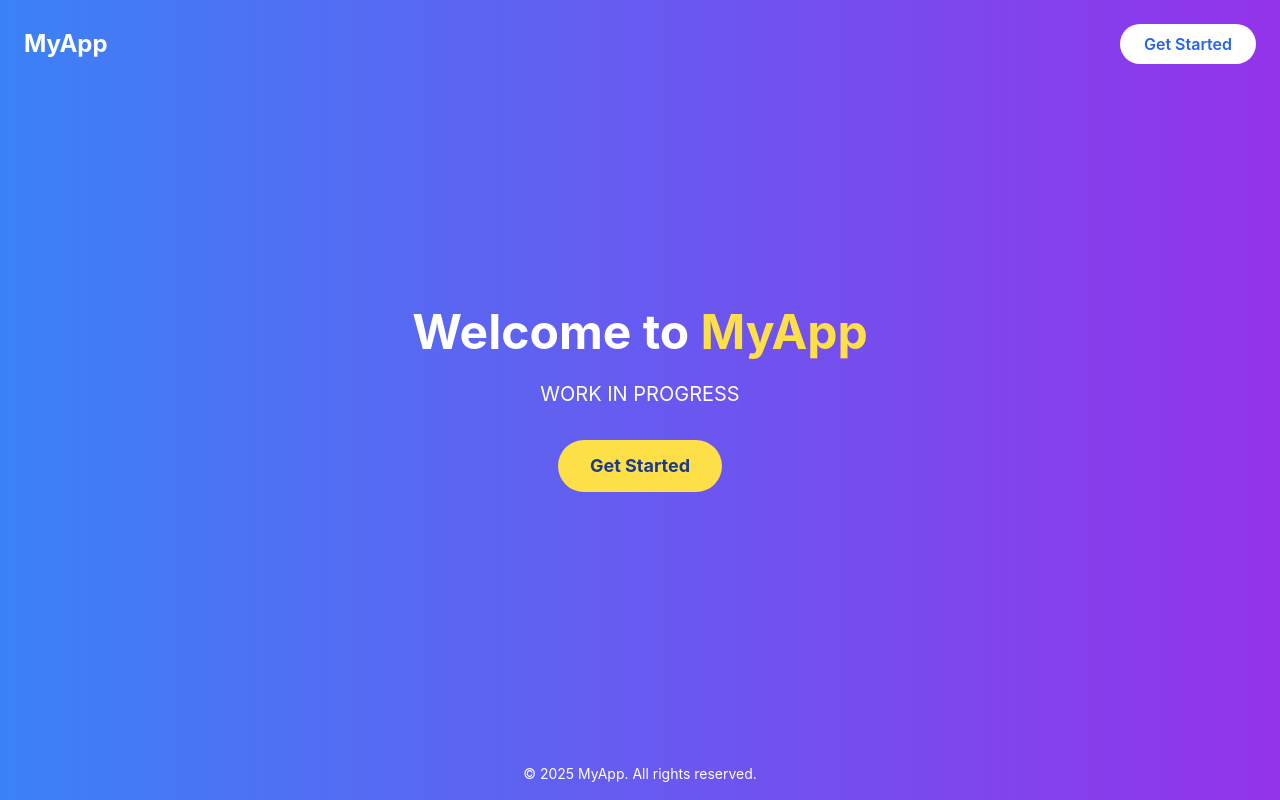
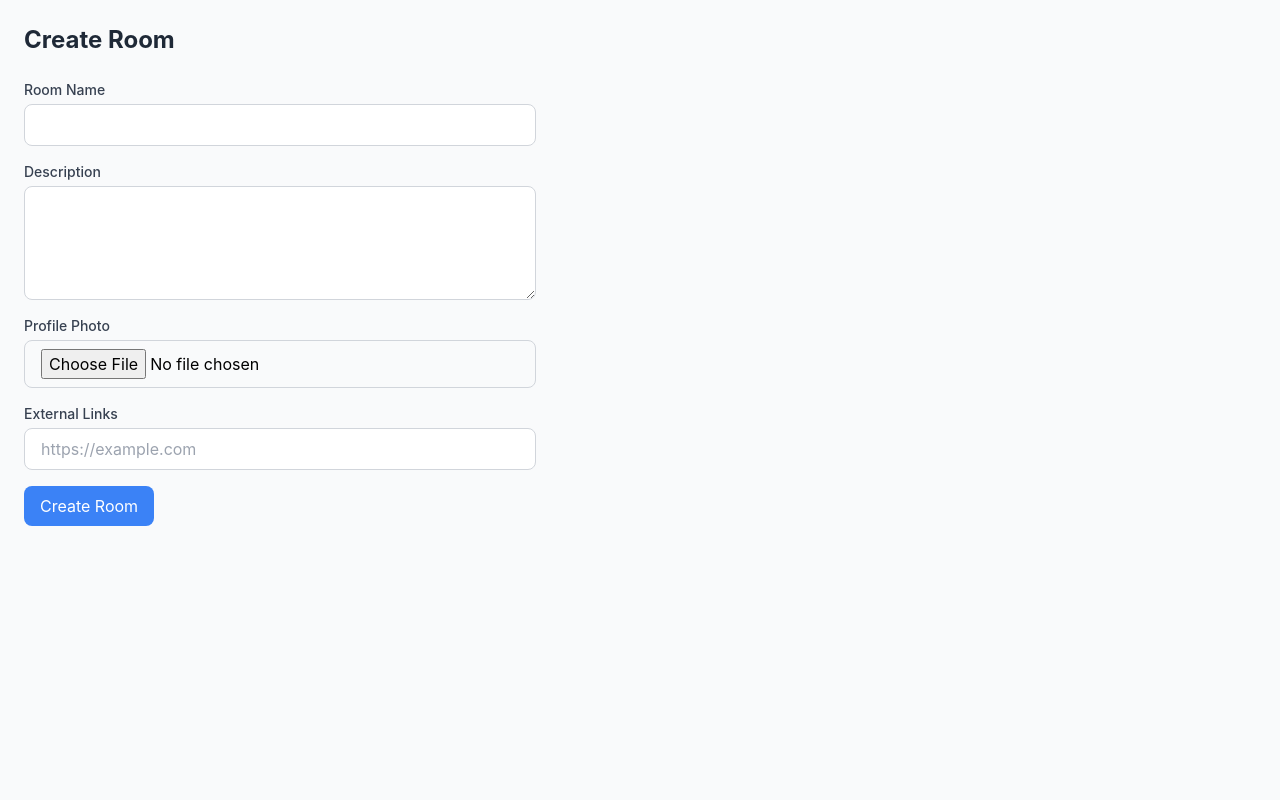
Before and after one commit to kishan-kumar-s-d-444/GlobalStore, a React (Create React App) app in the folder frontend/: page /home/createroom in a window 1280 px wide. Before the commit this address led to /. Built offline with nearby package versions, Linux system fonts and the light colour scheme.

Commit message:
Room frontend done

```diff
--- a/frontend/src/App.js
+++ b/frontend/src/App.js
@@ -3,6 +3,8 @@ import { BrowserRouter as Router, Routes, Route, Navigate } from "react-router-d
 import Landing from './Files/Landing';
 import Login from './Files/User/Login';
 import Register from './Files/User/Register';
+import Home from './Files/User/Home';
+import CreateRoom from './Files/Room/CreateRoom';
 const App=()=>{
   return (
     <Router>
@@ -11,8 +13,10 @@ const App=()=>{
         <Route path="/login" element={<Login/>}/>
         <Route path="/register" element={<Register/>}/>
         <Route path='*' element={<Navigate to="/" />} />
+        <Route path='/home' element={<Home/>}/>
+        <Route path='/home/createroom' element={<CreateRoom/>}/>
       </Routes>
-      </Router>
+    </Router>
   );
 }
 
--- /dev/null
+++ b/frontend/src/Files/Room/CreateRoom.js
@@ -0,0 +1,96 @@
+import React, { useState } from "react";
+import { useNavigate } from "react-router-dom";
+
+function CreateRoom() {
+  const [roomName, setRoomName] = useState("");
+  const [description, setDescription] = useState("");
+  const [profilePhoto, setProfilePhoto] = useState(null);
+  const [externalLinks, setExternalLinks] = useState("");
+
+  const navigate = useNavigate();
+
+  const handleSubmit = (e) => {
+    e.preventDefault();
+    // Handle form submission (e.g., send data to an API)
+    console.log("Room Name:", roomName);
+    console.log("Description:", description);
+    console.log("Profile Photo:", profilePhoto);
+    console.log("External Links:", externalLinks);
+    alert("Room created successfully!");
+    navigate("/"); // Redirect back to Home after submission
+  };
+
+  return (
+    <div className="p-6 bg-gray-50 min-h-screen">
+      <h1 className="text-2xl font-bold text-gray-800 mb-6">Create Room</h1>
+      <form onSubmit={handleSubmit} className="max-w-lg space-y-4">
+        {/* Room Name */}
+        <div>
+          <label className="block text-sm font-medium text-gray-700">
+            Room Name
+          </label>
+          <input
+            type="text"
+            value={roomName}
+            onChange={(e) => setRoomName(e.target.value)}
+            className="mt-1 block w-full px-4 py-2 border border-gray-300 rounded-lg focus:outline-none focus:ring-2 focus:ring-blue-500"
+            required
+          />
+        </div>
+
+        {/* Description */}
+        <div>
+          <label className="block text-sm font-medium text-gray-700">
+            Description
+          </label>
+          <textarea
+            value={description}
+            onChange={(e) => setDescription(e.target.value)}
+            className="mt-1 block w-full px-4 py-2 border border-gray-300 rounded-lg focus:outline-none focus:ring-2 focus:ring-blue-500"
+            rows="4"
+            required
+          />
+        </div>
+
+        {/* Profile Photo */}
+        <div>
+          <label className="block text-sm font-medium text-gray-700">
+            Profile Photo
+          </label>
+          <input
+            type="file"
+            onChange={(e) => setProfilePhoto(e.target.files[0])}
+            className="mt-1 block w-full px-4 py-2 border border-gray-300 rounded-lg focus:outline-none focus:ring-2 focus:ring-blue-500"
+            accept="image/*"
+          />
+        </div>
+
+        {/* External Links */}
+        <div>
+          <label className="block text-sm font-medium text-gray-700">
+            External Links
+          </label>
+          <input
+            type="text"
+            value={externalLinks}
+            onChange={(e) => setExternalLinks(e.target.value)}
+            className="mt-1 block w-full px-4 py-2 border border-gray-300 rounded-lg focus:outline-none focus:ring-2 focus:ring-blue-500"
+            placeholder="https://example.com"
+          />
+        </div>
+
+        {/* Submit Button */}
+        <div>
+          <button
+            type="submit"
+            className="px-4 py-2 bg-blue-500 text-white rounded-lg hover:bg-blue-600 transition-colors duration-200"
+          >
+            Create Room
+          </button>
+        </div>
+      </form>
+    </div>
+  );
+}
+
+export default CreateRoom;
--- /dev/null
+++ b/frontend/src/Files/User/Home.js
@@ -0,0 +1,91 @@
+import React, { useState } from "react";
+import { Routes, Route, useNavigate, Outlet } from "react-router-dom";
+import CreateRoom from "../Room/CreateRoom"; // Import the CreateRoom component
+
+function Home() {
+  const [activeRoom, setActiveRoom] = useState("global");
+
+  const handleRoomChange = (room) => {
+    setActiveRoom(room);
+  };
+
+  return (
+    <div className="flex flex-col h-screen">
+      {/* Search Bar */}
+      <div className="p-4 bg-gray-100 border-b border-gray-200">
+        <input
+          type="text"
+          placeholder="Search..."
+          className="w-full px-4 py-2 border border-gray-300 rounded-lg focus:outline-none focus:ring-2 focus:ring-blue-500"
+        />
+      </div>
+
+      {/* Main Content */}
+      <div className="flex flex-1 overflow-hidden">
+        {/* Sidebar */}
+        <div className="w-64 bg-gray-800 text-white p-4 space-y-2">
+          <button
+            onClick={() => handleRoomChange("global")}
+            className={`w-full px-4 py-2 rounded-lg text-left ${
+              activeRoom === "global"
+                ? "bg-blue-500 hover:bg-blue-600"
+                : "bg-gray-700 hover:bg-gray-600"
+            } transition-colors duration-200`}
+          >
+            Global Rooms
+          </button>
+          <button
+            onClick={() => handleRoomChange("personal")}
+            className={`w-full px-4 py-2 rounded-lg text-left ${
+              activeRoom === "personal"
+                ? "bg-blue-500 hover:bg-blue-600"
+                : "bg-gray-700 hover:bg-gray-600"
+            } transition-colors duration-200`}
+          >
+            Personal Rooms
+          </button>
+        </div>
+
+        {/* Central Content */}
+        <div className="flex-1 p-6 bg-gray-50 overflow-y-auto">
+          {activeRoom === "global" && <GlobalRoom />}
+          {activeRoom === "personal" && <PersonalRoom room="Personal Rooms" />}
+        </div>
+      </div>
+    </div>
+  );
+}
+
+// Global Room Component
+function GlobalRoom() {
+  return (
+    <div>
+      <h1 className="text-2xl font-bold text-gray-800">Global Room</h1>
+      <p className="mt-2 text-gray-600">Welcome to the Global Room!</p>
+    </div>
+  );
+}
+
+// Personal Room Component
+function PersonalRoom({ room }) {
+  const navigate = useNavigate(); // Hook for navigation
+
+  const handleCreateRoom = () => {
+    navigate("/home/createRoom"); // Redirect to CreateRoom.js
+  };
+
+  return (
+    <div>
+      <h1 className="text-2xl font-bold text-gray-800">{room}</h1>
+      <p className="mt-2 text-gray-600">Welcome to your {room}!</p>
+      <button
+        onClick={handleCreateRoom}
+        className="mt-4 px-4 py-2 bg-blue-500 text-white rounded-lg hover:bg-blue-600 transition-colors duration-200"
+      >
+        Create Room
+      </button>
+    </div>
+  );
+}
+
+export default Home;
--- a/frontend/src/Files/User/Login.js
+++ b/frontend/src/Files/User/Login.js
@@ -32,7 +32,7 @@ const Login = () => {
             });
             if (res.data.success) {
                 dispatch(setAuthUser(res.data.user));
-                navigate("/");
+                navigate("/home");
                 toast.success(res.data.message);
                 setInput({
                     email: "",
@@ -49,7 +49,7 @@ const Login = () => {
 
     useEffect(()=>{
         if(user){
-            navigate("/");
+            navigate("/home");
         }
     },[])
 
```
